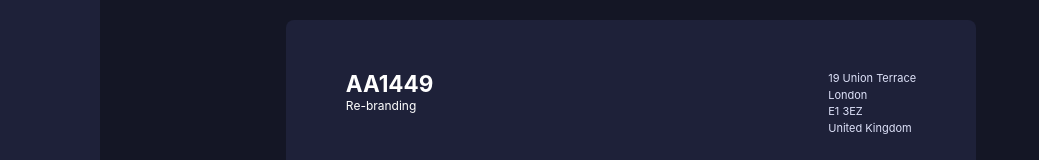
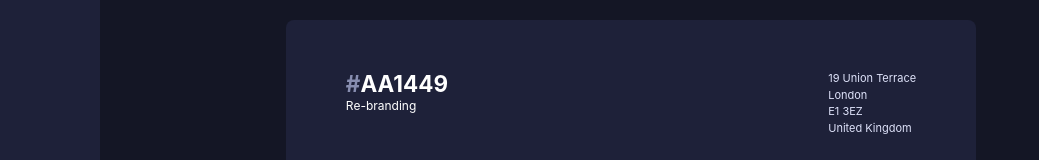
Before and after one commit to AmritPant/invoice-app, a React (Create React App) app: page /invoices/AA1449 in a window 1280 px wide. Shown: the part 146-306 px from the top of the page, without its empty margins (0-1039 px from the left). Built offline with nearby package versions, Linux system fonts and the light colour scheme.

Commit message:
Added '#'ID in the in the invoice Page Detail

```diff
--- a/src/pages/InovoicePageDetail.js
+++ b/src/pages/InovoicePageDetail.js
@@ -15,7 +15,12 @@ function InovoicePageDetail(props) {
     >
       <Flex justifyContent="space-between">
         <Box>
-          <Heading>{props.data.id}</Heading>
+          <Heading>
+            <Text display="inline-block" color="#888EB0">
+              #
+            </Text>
+            {props.data.id}
+          </Heading>
           <Text>{props.data.description}</Text>
         </Box>
         <Box fontSize="1.1rem" color="#DFE3FA">
```
